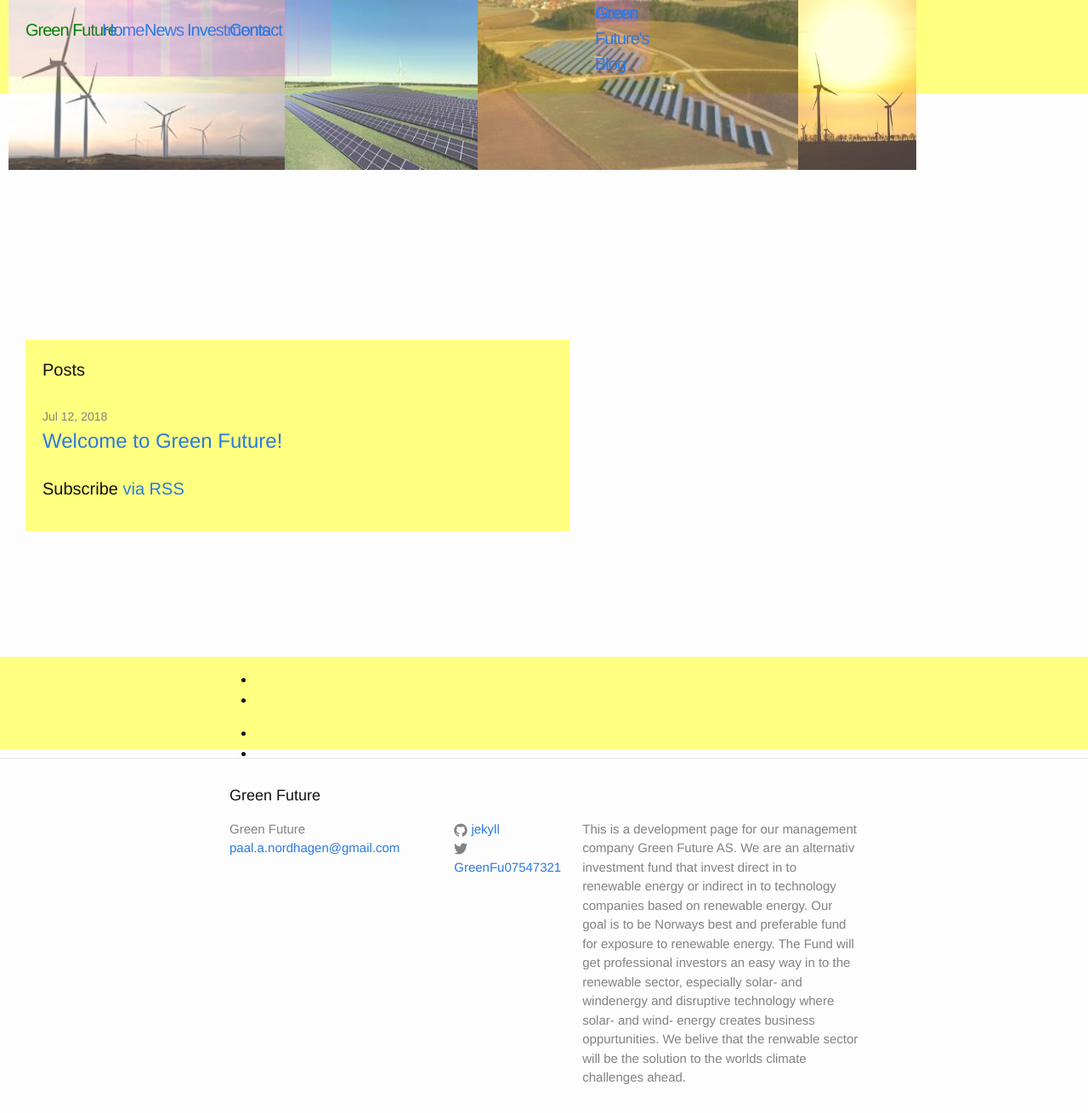
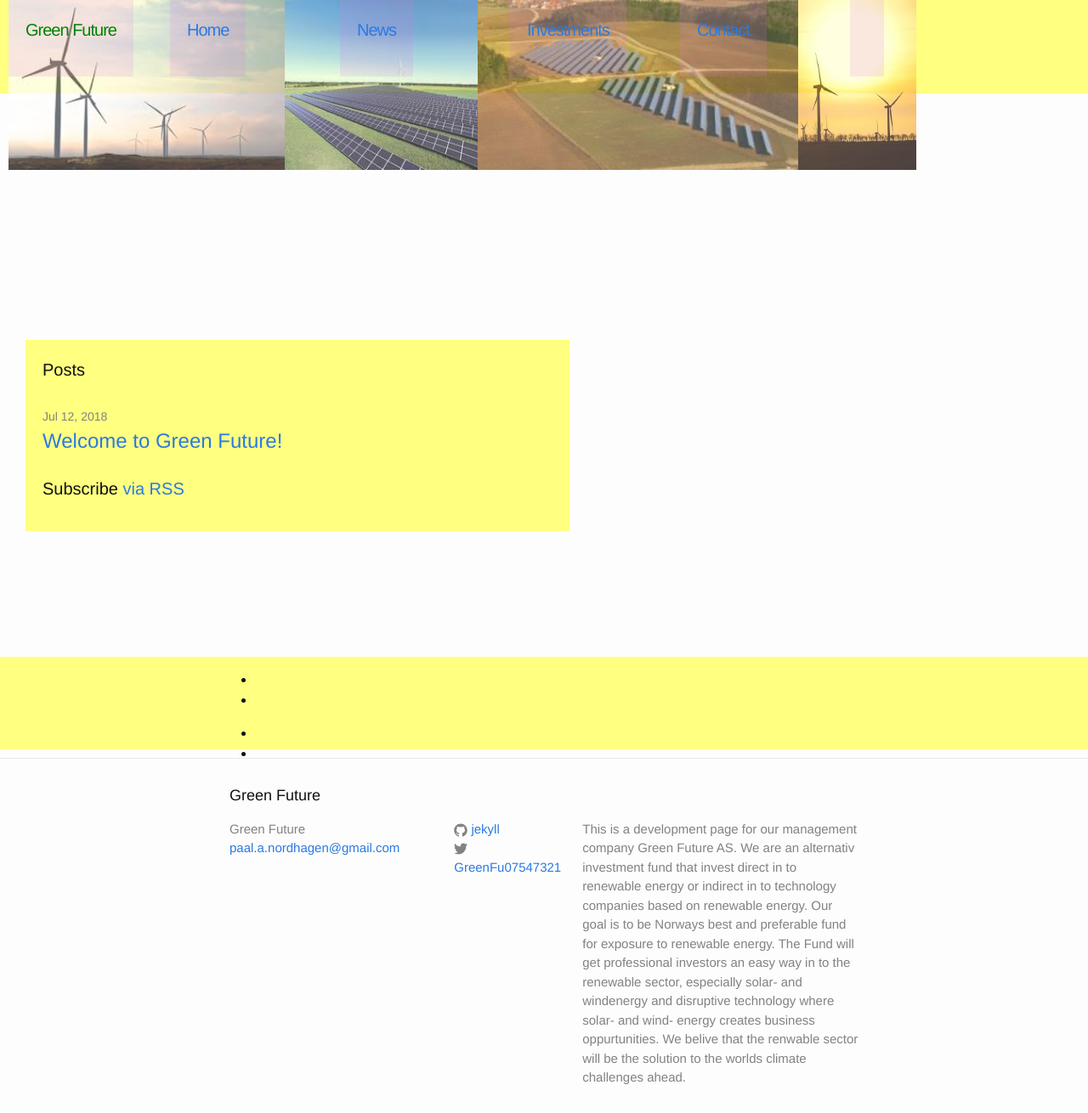
Before and after one commit to Paal-August/Paal-August.github.io, a Jekyll site: the page built from index.html, in a window 1280 px wide and 1310 px high. Shown: the whole window at 85% size. Built offline with Jekyll 4.4.1, drawn with Linux system fonts in a browser that asks for light colours.

Commit message:
Update _layout.scss

```diff
--- a/_sass/_layout.scss
+++ b/_sass/_layout.scss
@@ -81,7 +81,7 @@
      z-index:3;
        position:absolute;
          top:0px;
-    left:100px;
+    left:200px;
 }
 
 .site-menu2 {
@@ -95,7 +95,7 @@
   z-index:3;
     position:absolute;
       top:0px;
-    left:150px;
+    left:400px;
 }
 
 .site-menu3 {
@@ -109,7 +109,7 @@
   z-index:3;
     position:absolute;
       top:0px;
-    left:200px;
+    left:600px;
 }
 
 .site-menu4 {
@@ -123,7 +123,7 @@
   z-index:3;
     position:absolute;
       top:0px;
-    left:250px;
+    left:800px;
 }
 
 .site-nav {
@@ -135,6 +135,8 @@
     display:inline-block;
   z-index:3;
     position:absolute;
+    top:0px;
+    left:1000px;
 }
 /*.menu-icon {
     grid-area: 1 / 6 / 2/7;
@@ -158,7 +160,7 @@
   z-index:3;
     position:absolute;
       top:0px;
-    left:350px;
+    left:1000px;
 }
 
 /*.site-nav {*/
@@ -175,7 +177,7 @@
       z-index:3;
         position:absolute;
           top:0px;
-    left:350px;
+    left:1200px;
        /* line-height: $base-line-height;
         // Gaps between nav items, but not on the last one
         &:not(:last-child) {
```
